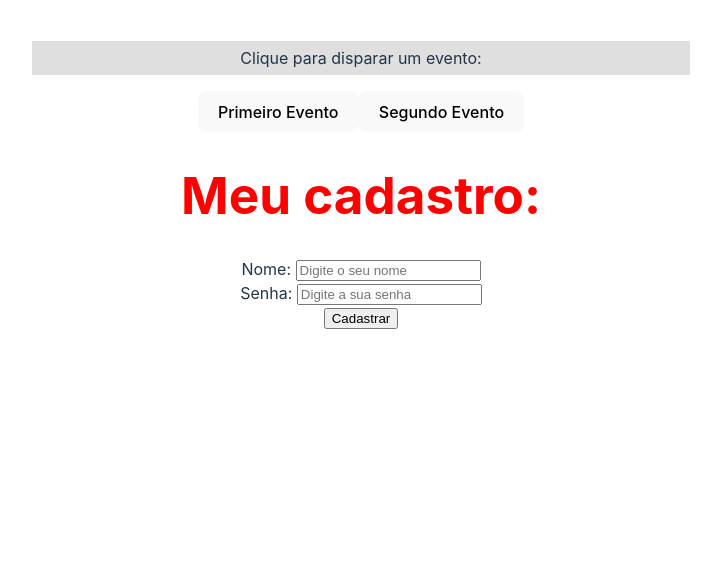
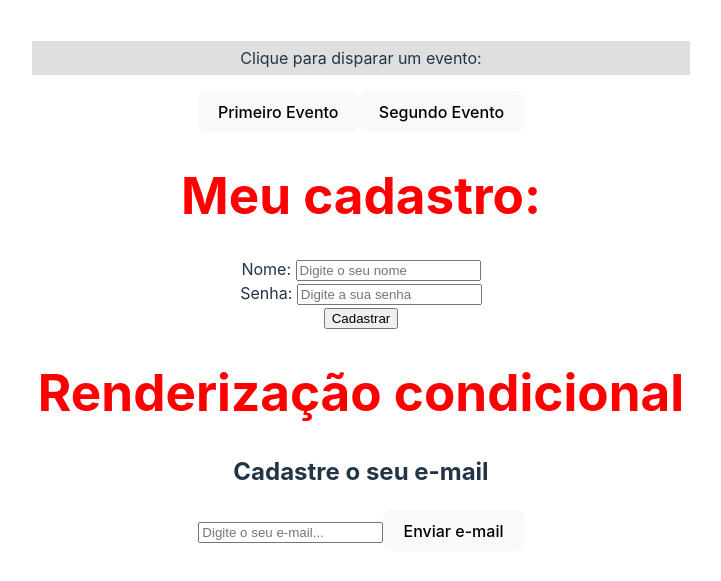
Before and after one commit to MatheusTDjamdjian/learning-react, a React app in the folder content/video-02/first-project/: page / in a window 1280 px wide. Shown: the part 1715-2296 px from the top of the page, without its empty margins (279-1000 px from the left). Built offline with nearby package versions, Linux system fonts and the light colour scheme; the HTML template or start-up script is replaced by a standard one.

Commit message:
conditional rendering

```diff
--- a/content/video-02/first-project/src/App.jsx
+++ b/content/video-02/first-project/src/App.jsx
@@ -8,6 +8,7 @@
 import List from './components/list'
 import Evento from './components/Evento'
 import Form from './components/Form'
+import Condicional from './components/Condicional'
 
 function App() {
   const [count, setCount] = useState(0)
@@ -47,6 +48,10 @@
         <Evento/>
       </div>
       <Form/>
+      <div>
+        <h1>Renderização condicional</h1>
+        <Condicional/>
+      </div>
     </>
   )
 }
--- /dev/null
+++ b/content/video-02/first-project/src/components/Condicional.jsx
@@ -0,0 +1,21 @@
+import {useState} from 'react'
+
+function Condicional() {
+
+    function enviarEmail(e) {
+        e.preventDefault()
+        console.log('Testando')
+    }
+
+    return (
+        <>
+        <h2>Cadastre o seu e-mail</h2>
+        <form>
+            <input type="email" placeholder='Digite o seu e-mail...'/>
+            <button type='submit' onClick={enviarEmail}>Enviar e-mail</button>
+        </form>
+        </>
+    )
+}
+
+export default Condicional
```
